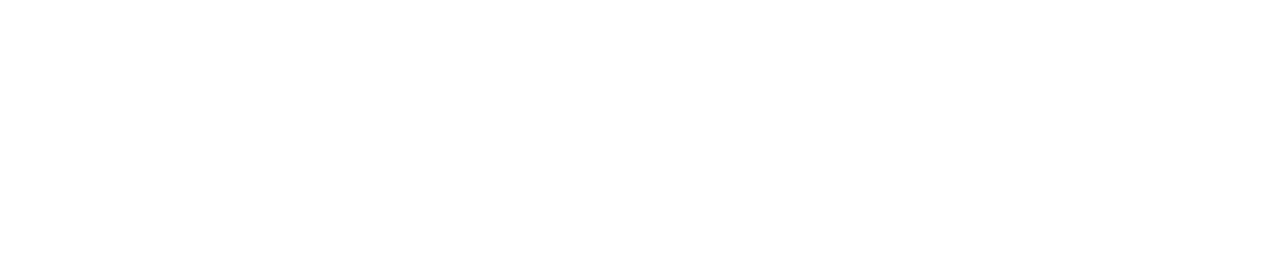
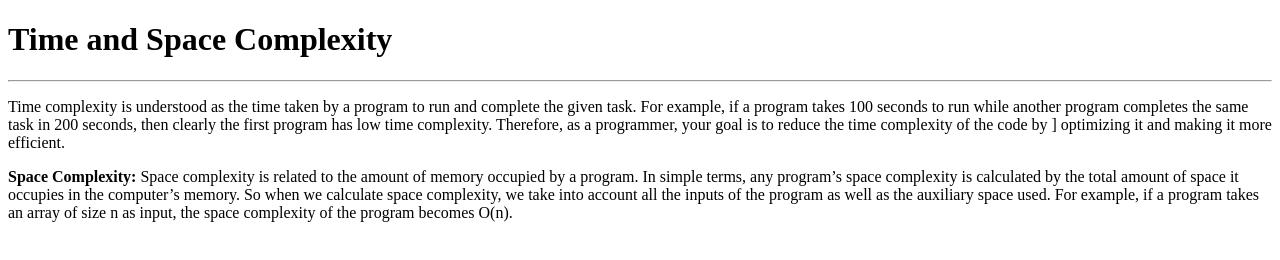
Before and after one commit to acciojob/time-and-space-complexity-pooja-kate, a website: page main.html in a window 1280 px wide. Drawn offline with Linux system fonts and the light colour scheme.

Commit message:
created a submission

```diff
--- a/main.html
+++ b/main.html
@@ -7,6 +7,25 @@
 </head>
 
 <body>
+	<h1>Time and Space Complexity</h1>
+	<hr>
+	<p>Time complexity is understood as the time taken by a program
+		to run and complete the given task. For example,
+		if a program takes 100 seconds to run while another program
+		completes the same task in 200 seconds, then clearly the first
+		program has low time complexity. Therefore, as a programmer,
+		your goal is to reduce the time complexity of the code by ]
+		optimizing it and making it more efficient.</p>
+
+	<p><strong>Space Complexity:</strong> Space complexity is related to the amount
+		of memory occupied by a program. In simple terms,
+		any program’s space complexity is calculated by the total
+		amount of space it occupies in the computer’s memory.
+		So when we calculate space complexity,
+		we take into account all the inputs of the program as well as
+		the auxiliary space used. For example, if a program takes an
+		array of size n as input,
+		the space complexity of the program becomes O(n).</p>
 	<!-- the entire body must be written by student -->
     <script type="text/javascript" src="./script.js">
 </script>
```
